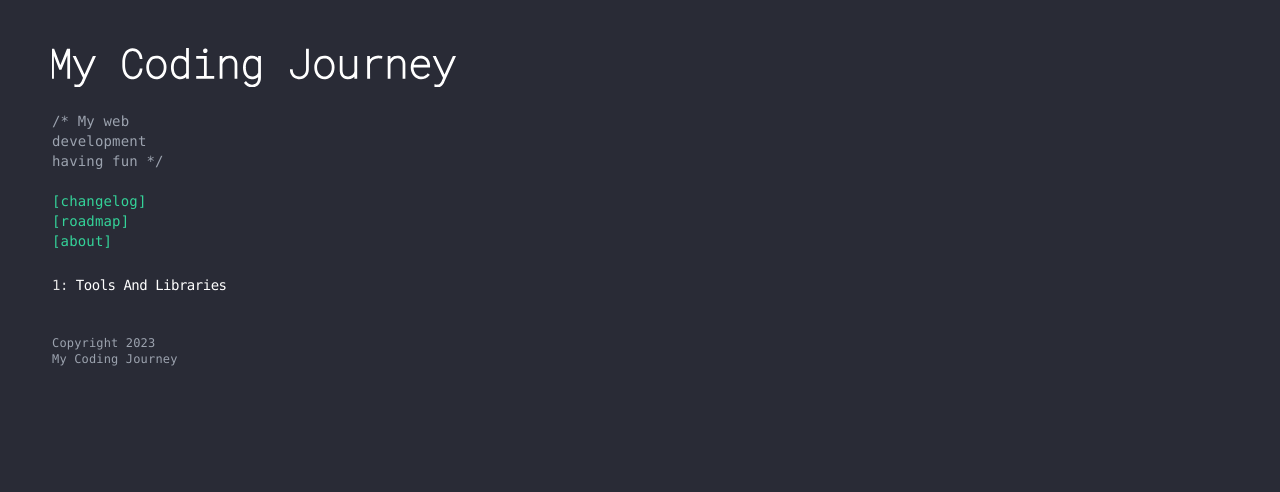
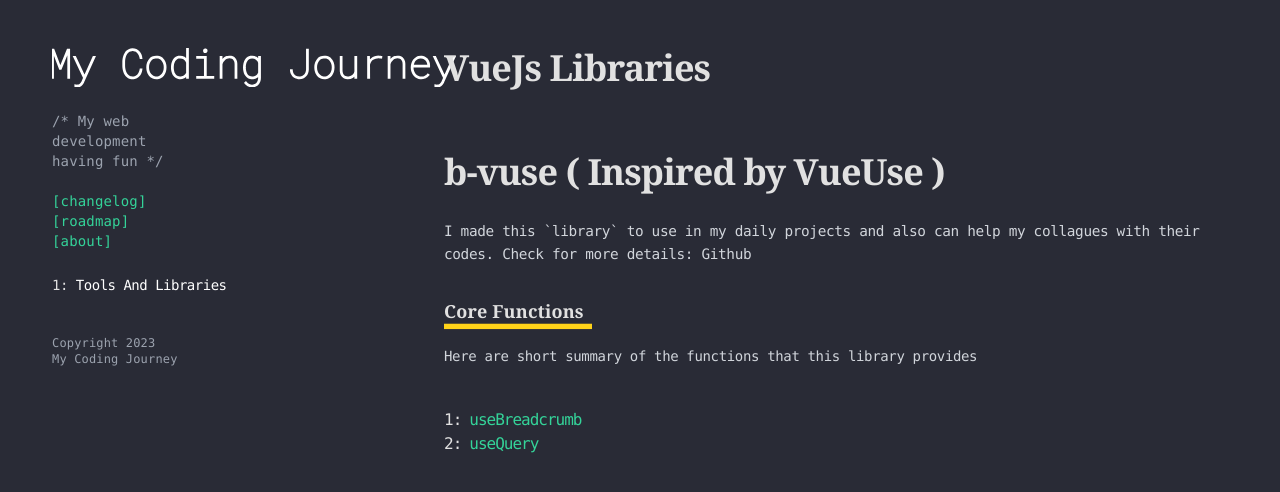
Before and after one commit to bachdx2812/my-coding-journey, a Vue app: page /tools/vuejs in a window 1280 px wide. Shown: the top 492 px of the page. Built offline with nearby package versions, Linux system fonts and the light colour scheme; a web font is replaced by a local one.

Commit message:
add b-vuse

```diff
--- /dev/null
+++ b/src/components/libraries/BVuse.vue
@@ -0,0 +1,69 @@
+<template>
+  <div>
+    <header class="mt-10">
+      <div class="text-sm title white leading-[1.1em] mb-0">
+        <div class="leading-[64px]">
+          <span class="text-4xl font-bold">
+            <span class="mr-2 text-[#e1e1e1] tracking-tight font-serif">
+              b-vuse ( Inspired by <a href="https://vueuse.org/">VueUse</a> )
+            </span>
+          </span>
+        </div>
+      </div>
+      <div class="mt-2 text-[0.9rem] text-gray-300 leading-relaxed tracking-tight">
+        I made this `library` to use in my daily projects and also can help my collagues with their
+        codes. Check for more details: <a href="https://github.com/bachdx2812/b-vuse">Github</a>
+      </div>
+    </header>
+    <div class="py-5 grid md:grid-cols-1 gap-10">
+      <div class="mb-10">
+        <header>
+          <div class="pt-3 text-lg title white leading-[1.1em] mb-0">
+            <span class="pb-16 borderbottom leading-[24px]">
+              <a href="/the-internet" id="the-internet" class="">
+                <span class="text-[#e1e1e1] mr-2 font-serif font-bold"> Core Functions </span>
+              </a>
+            </span>
+          </div>
+        </header>
+        <article class="mb-0">
+          <div class="pt-5 pb-0 white col">
+            <span class="text-gray-300 text-sm tracking-tight">
+              Here are short summary of the functions that this library provides
+            </span>
+            <div class="mt-5">
+              <h4 class="mt-10"></h4>
+              <table class="text-emerald-400 font-mono tracking-[-1px]">
+                <tbody>
+                  <tr v-for="(item, index) in functions">
+                    <td>
+                      <span class="text-[#e1e1e1] mr-2">{{ index + 1 }}: </span>
+                    </td>
+                    <td>
+                      <a class="hover:underline" :href="item.url" target="_blank">{{
+                        item.name
+                      }}</a>
+                    </td>
+                  </tr>
+                </tbody>
+              </table>
+            </div>
+          </div>
+        </article>
+      </div>
+    </div>
+  </div>
+</template>
+
+<script setup>
+const functions = [
+  {
+    name: 'useBreadcrumb',
+    url: 'https://github.com/bachdx2812/b-vuse?tab=readme-ov-file#usebreadcrumb'
+  },
+  {
+    name: 'useQuery',
+    url: 'https://github.com/bachdx2812/b-vuse?tab=readme-ov-file#usequery'
+  }
+]
+</script>
--- a/src/constants/toolsAndLibraries.js
+++ b/src/constants/toolsAndLibraries.js
@@ -1,13 +1,22 @@
-import RubyOnRailsView from '../views/tools/RoRCodeGeneratorView.vue'
+import RoRCodeGeneratorView from '../views/tools/RoRCodeGeneratorView.vue'
+import VuejsView from '../views/libraries//VuejsView.vue'
 
 export default [
   {
     name: 'Code Generators',
     icon: 'mdi-language-ruby-on-rails',
-    component: RubyOnRailsView,
+    component: RoRCodeGeneratorView,
     path: '/tools/ruby_on_rails_code_generator',
     color: '#E0115F',
     description:
       'Some Code Generators for Ruby On Rails. Can Help you create `useful files` with few simple steps'
+  },
+  {
+    name: 'VueJs Libraries',
+    icon: 'mdi-vuejs',
+    component: VuejsView,
+    path: '/tools/vuejs',
+    color: '#3FB883',
+    description: 'Some Libraries I made for my development with vuejs'
   }
 ]
--- a/src/views/ToolsAndLibrariesView.vue
+++ b/src/views/ToolsAndLibrariesView.vue
@@ -6,8 +6,9 @@
       <v-card
         class="mx-auto"
         max-width="344"
+        min-height="150"
         :title="item.name"
-        color="#E0115F"
+        :color="item.color"
         :prepend-icon="item.icon"
         :href="item.path"
       >
--- /dev/null
+++ b/src/views/libraries/VuejsView.vue
@@ -0,0 +1,10 @@
+<template>
+  <PageHeader title="VueJs Libraries"></PageHeader>
+
+  <BVuse></BVuse>
+</template>
+
+<script setup>
+import PageHeader from '@/components/layouts/PageHeader.vue'
+import BVuse from '@/components/libraries/BVuse.vue'
+</script>
```
